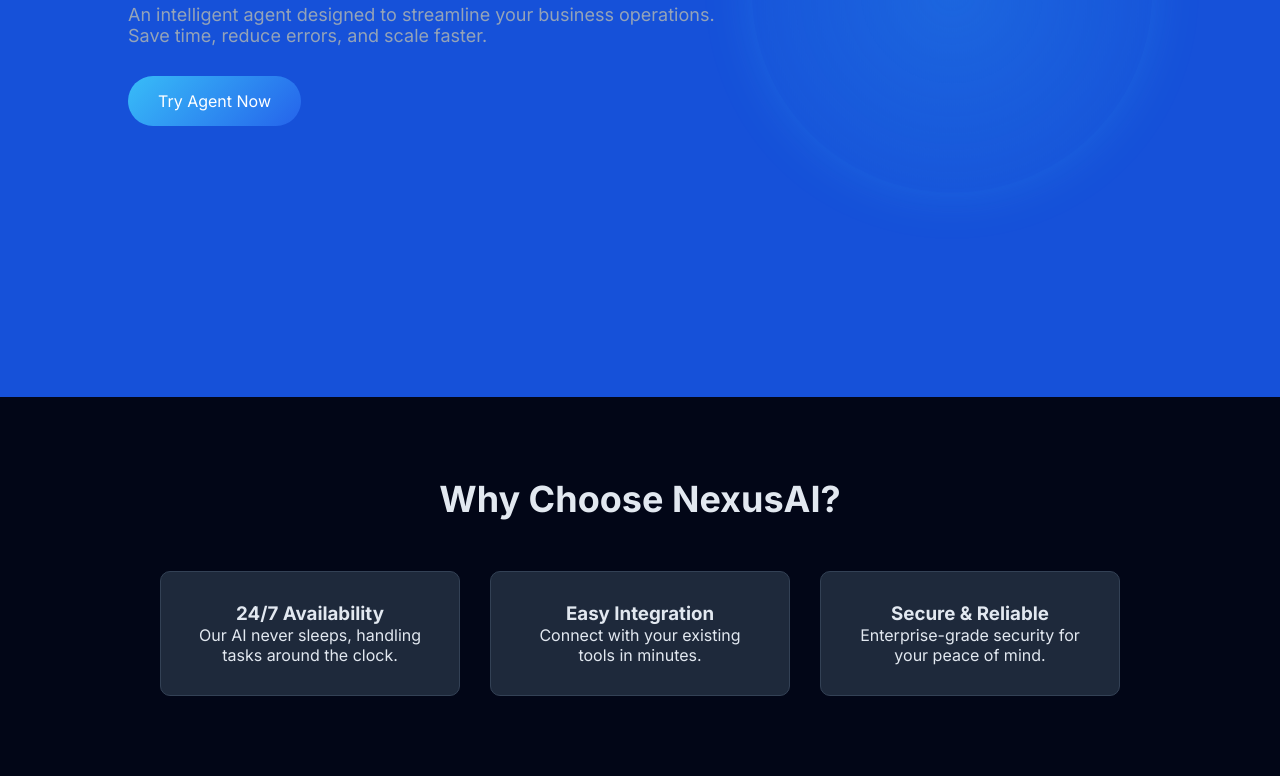
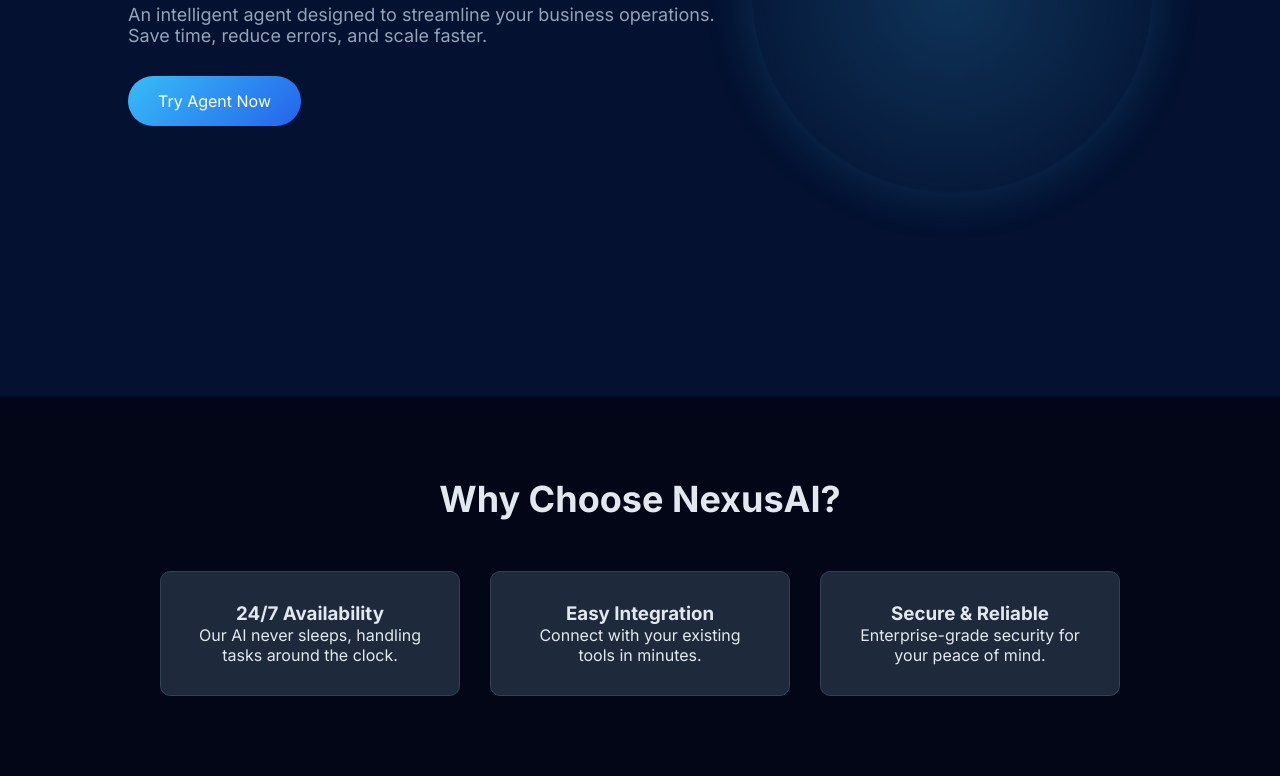
Before and after one commit to samvd1310-arch/ai-agent-website, a website: page public/index.html in a window 1280 px wide. Shown: the part 403-1179 px from the top of the page. Drawn offline with Linux system fonts and the light colour scheme.

Commit message:
pushing modifications

```diff
--- a/public/style.css
+++ b/public/style.css
@@ -7,7 +7,7 @@
 }
 
 body {
-    background-color: #1651d9; /* Dark Blue background */
+    background-color: #041130; /* Dark Blue background */
     color: #e2e8f0;
     overflow-x: hidden;
 }
```
Also changed, not shown: 1 other file.
